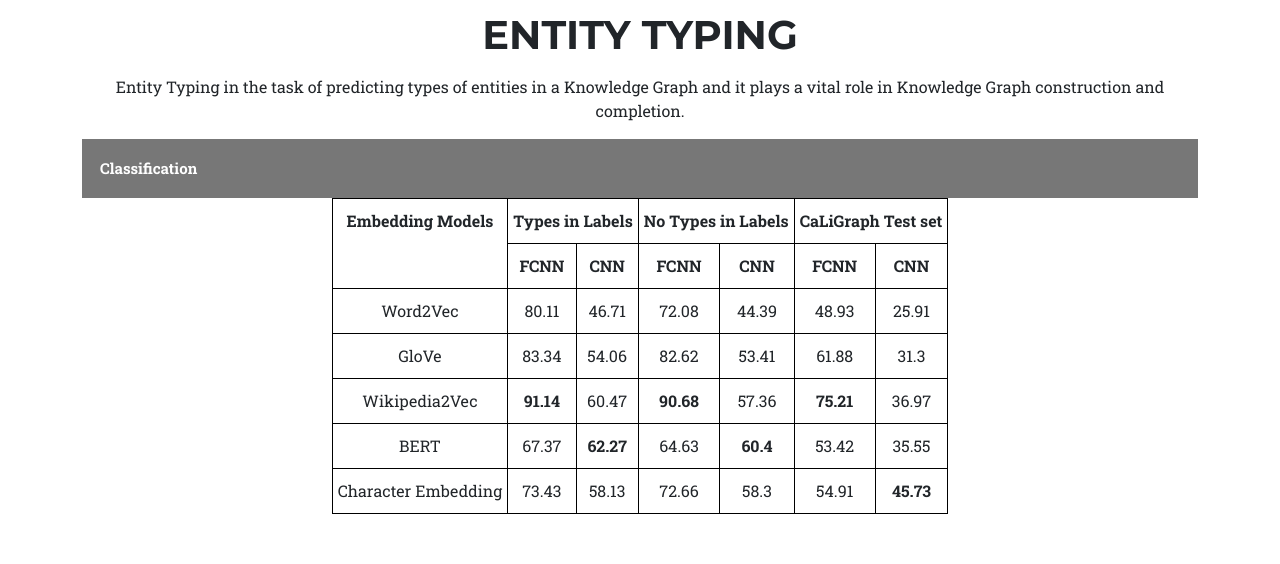
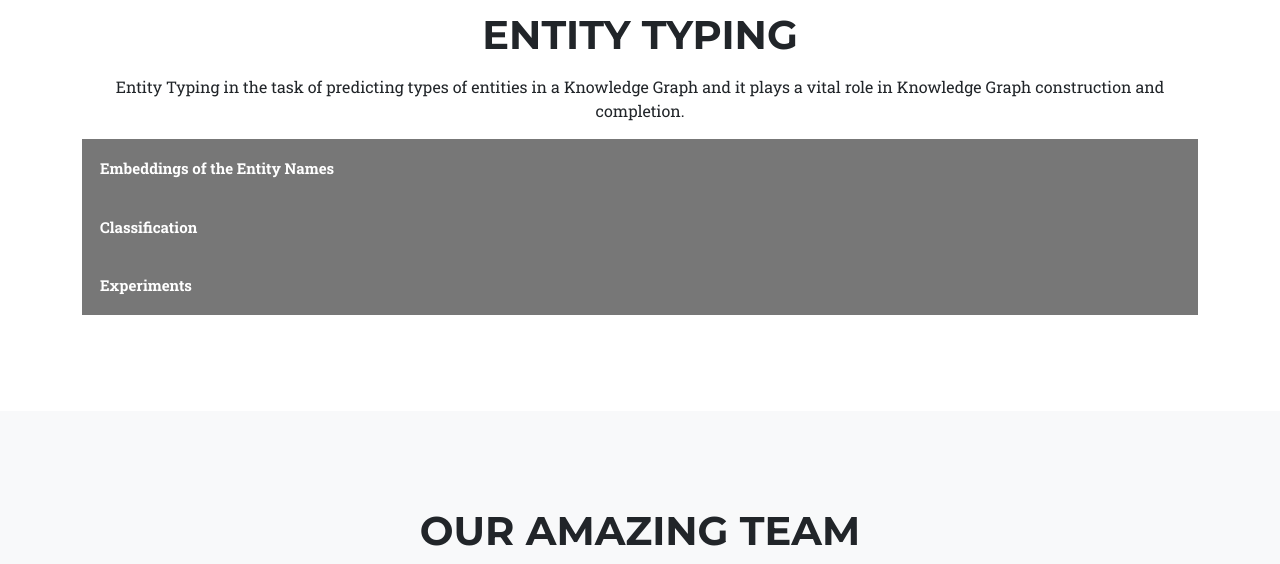
Before and after one commit to russabiswas/EntityTyping, a website: page index.html in a window 1280 px wide. Shown: the part 1940-2504 px from the top of the page. Drawn offline with nearby package versions, Linux system fonts and the light colour scheme.

Commit message:
Update index.html

```diff
--- a/index.html
+++ b/index.html
@@ -140,71 +140,26 @@
 
                 </div>
 
+                <button type="button" class="collapsible"><b>Embeddings of the Entity Names</b></button>
+                    <div class="content">
+
+
+                        <p> The embedding of the entity names are generated using  Neural Language Models (NLMs). To do so, pre-trained Word2Vec model on Google News dataset, GloVe model pre-trained on Wikipedia 2014 version and Gigaword 5, Wikipedia2Vec model pre-trained on English Wikipedia 2018 version, and pre-trained English character embeddings derived from GloVe 840B/300D dataset are used with a vector dimension of 300. The average of all word vectors in the entity names is taken as the vector representation of the entities. For BERT, the average of the last four hidden layers of the model is taken as a representation of the names of entities and the dimension used is 768.</p>
+                    </div>
+
 
                 <button type="button" class="collapsible"><b>Classification</b></button>
                     <div class="content">
-                    <img src="img/classifier.jpg" alt="..." width="1000" height="400">
+                    <img src="img/classifier.jpg" alt="..." class="center">
 
-                        <p> Two classifiers have been built on top of the Neural Language Models (NLMs): <ol>
+                        <p> Two classifiers have been built on top of the NLMs: <ol>
                          <li>Fully Connected Neural Network (FCNN), and</li>
                             <li>Convolutional Neural Network (CNN).</li> </ol>
                             A three-layered FCNN model consisting of two dense layers with ReLU as an activation function has been used on the top of the vectors                             generated from the NLMs. The softmax function is used in the last layer to calculate the probability of the entities belonging to                                 different classes. The CNN model consists of two 1-D convolutional layers followed by a global max-pooling layer. ReLu is used as an                             activation function in the convolutional layers and the output of the pooling layer is then passed through a fully connected final                               layer, in which the softmax function predicts the classes of the entities.</p>
                     </div>
-          <!--        <ul class="timeline">
-                    <li>
-                        <div class="timeline-image"><img class="rounded-circle img-fluid" src="img/about/1.jpg" alt="..." /></div>
-                        <div class="timeline-panel">
-                            <div class="timeline-heading">
-                                <h4>2009-2011</h4>
-                                <h4 class="subheading">Our Humble Beginnings</h4>
-                            </div>
-                            <div class="timeline-body"><p class="text-muted">Lorem ipsum dolor sit amet, consectetur adipisicing elit. Sunt ut voluptatum eius sapiente, totam reiciendis temporibus qui quibusdam, recusandae sit vero unde, sed, incidunt et ea quo dolore laudantium consectetur!</p></div>
-                        </div>
-                    </li>
-                    <li class="timeline-inverted">
-                        <div class="timeline-image"><img class="rounded-circle img-fluid" src="img/about/2.jpg" alt="..." /></div>
-                        <div class="timeline-panel">
-                            <div class="timeline-heading">
-                                <h4>March 2011</h4>
-                                <h4 class="subheading">An Agency is Born</h4>
-                            </div>
-                            <div class="timeline-body"><p class="text-muted">Lorem ipsum dolor sit amet, consectetur adipisicing elit. Sunt ut voluptatum eius sapiente, totam reiciendis temporibus qui quibusdam, recusandae sit vero unde, sed, incidunt et ea quo dolore laudantium consectetur!</p></div>
-                        </div>
-                    </li>
-                    <li>
-                        <div class="timeline-image"><img class="rounded-circle img-fluid" src="img/about/3.jpg" alt="..." /></div>
-                        <div class="timeline-panel">
-                            <div class="timeline-heading">
-                                <h4>December 2015</h4>
-                                <h4 class="subheading">Transition to Full Service</h4>
-                            </div>
-                            <div class="timeline-body"><p class="text-muted">Lorem ipsum dolor sit amet, consectetur adipisicing elit. Sunt ut voluptatum eius sapiente, totam reiciendis temporibus qui quibusdam, recusandae sit vero unde, sed, incidunt et ea quo dolore laudantium consectetur!</p></div>
-                        </div>
-                    </li>
-                    <li class="timeline-inverted">
-                        <div class="timeline-image"><img class="rounded-circle img-fluid" src="img/about/4.jpg" alt="..." /></div>
-                        <div class="timeline-panel">
-                            <div class="timeline-heading">
-                                <h4>July 2020</h4>
-                                <h4 class="subheading">Phase Two Expansion</h4>
-                            </div>
-                            <div class="timeline-body"><p class="text-muted">Lorem ipsum dolor sit amet, consectetur adipisicing elit. Sunt ut voluptatum eius sapiente, totam reiciendis temporibus qui quibusdam, recusandae sit vero unde, sed, incidunt et ea quo dolore laudantium consectetur!</p></div>
-                        </div>
-                    </li>
-                    <li class="timeline-inverted">
-                        <div class="timeline-image">
-                            <h4>
-                                Be Part
-                                <br />
-                                Of Our
-                                <br />
-                                Story!
-                            </h4>
-                        </div>
-                    </li>
-                </ul>
-            </div> -->
 
+                <button type="button" class="collapsible"><b>Experiments</b></button>
+                    <div class="content">
             <table class="tg">
 <thead>
   <tr>
@@ -224,7 +179,7 @@
 </thead>
 <tbody>
   <tr>
-    <td class="tg-kt03">Word2Vec</td>
+      <td class="tg-kt03"><b>Word2Vec</b></td>
     <td class="tg-kt03">80.11</td>
     <td class="tg-kt03">46.71</td>
     <td class="tg-kt03">72.08</td>
@@ -233,7 +188,7 @@
     <td class="tg-kt03">25.91</td>
   </tr>
   <tr>
-    <td class="tg-kt03">GloVe</td>
+      <td class="tg-kt03"><b>GloVe</b></td>
     <td class="tg-kt03">83.34</td>
     <td class="tg-kt03">54.06</td>
     <td class="tg-kt03">82.62</td>
@@ -242,7 +197,7 @@
     <td class="tg-kt03">31.3</td>
   </tr>
   <tr>
-    <td class="tg-kt03">Wikipedia2Vec</td>
+      <td class="tg-kt03"><b>Wikipedia2Vec</b></td>
     <td class="tg-kt03"><b>91.14</b></td>
     <td class="tg-kt03">60.47</td>
     <td class="tg-kt03"><b>90.68</b></td>
@@ -251,7 +206,7 @@
     <td class="tg-kt03">36.97</td>
   </tr>
   <tr>
-    <td class="tg-kt03">BERT</td>
+      <td class="tg-kt03"><b>BERT</b></td>
     <td class="tg-kt03">67.37</td>
     <td class="tg-kt03"><b>62.27</b></td>
     <td class="tg-kt03">64.63</td>
@@ -260,7 +215,7 @@
     <td class="tg-kt03">35.55</td>
   </tr>
   <tr>
-    <td class="tg-kt03">Character Embedding</td>
+      <td class="tg-kt03"><b>Character Embedding</b></td>
     <td class="tg-kt03">73.43</td>
     <td class="tg-kt03">58.13</td>
     <td class="tg-kt03">72.66</td>
@@ -270,7 +225,7 @@
   </tr>
 </tbody>
 </table>
-
+ </div>
 
 
         </section>
```
